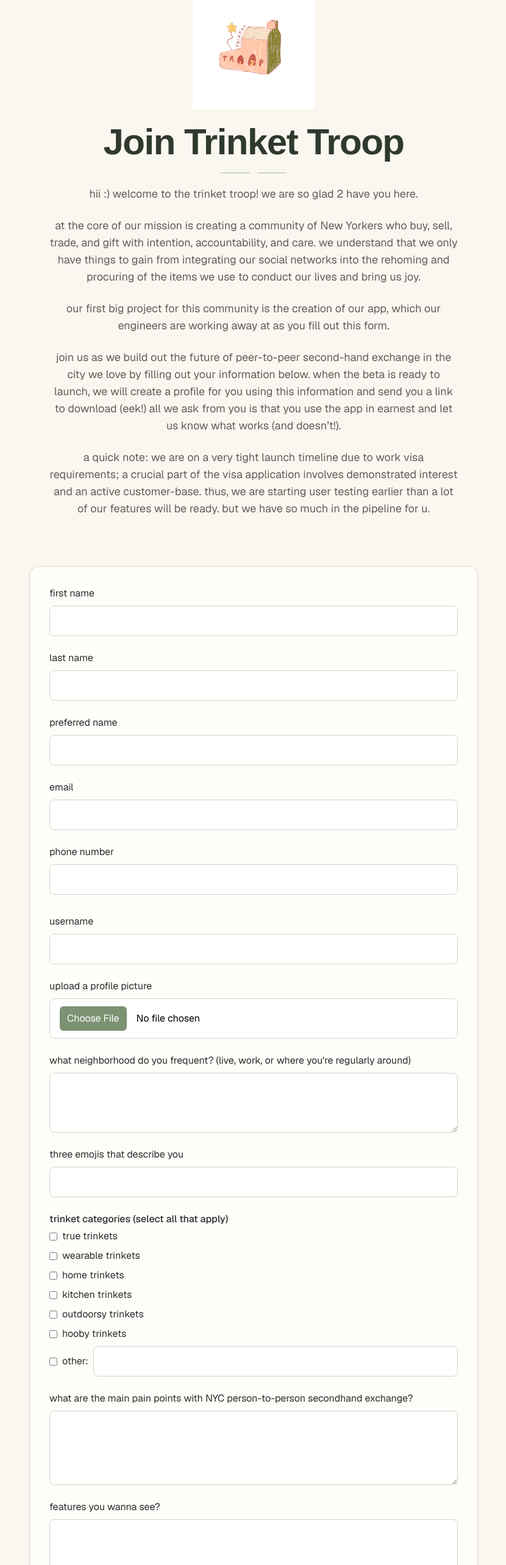
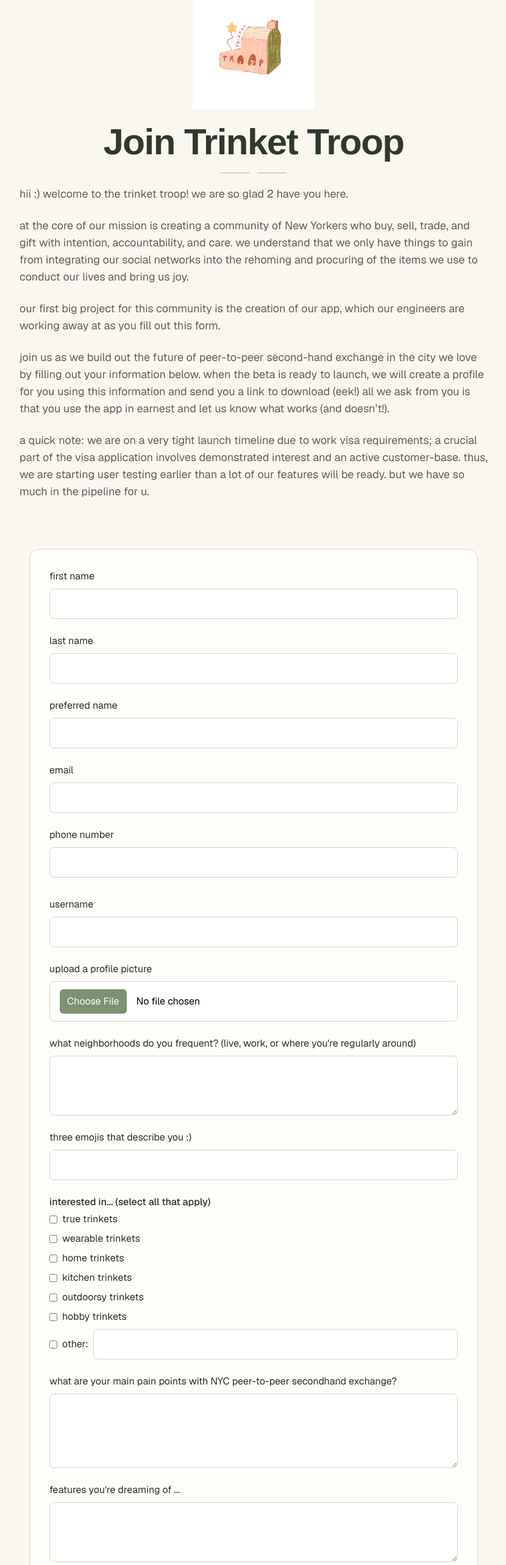
Before and after one commit to Trinket-Troop-LLC/beta, a Next.js app: page /apply in a window 1280 px wide. Shown: the part 234-2800 px from the top of the page at 61% size, without its empty margins (224-1054 px from the left). Built offline with nearby package versions, Linux system fonts and the light colour scheme; a web font is replaced by a local one.

Commit message:
Update apply form copy: left-align intro, fix typos, reword questions

```diff
--- a/app/apply/page.tsx
+++ b/app/apply/page.tsx
@@ -78,18 +78,18 @@ export default function ApplicationForm() {
                     </label>
 
                     <label className={labelClass}>
-                        <span>what neighborhood do you frequent? (live, work, or where you're regularly around)</span>
+                        <span>what neighborhoods do you frequent? (live, work, or where you're regularly around)</span>
                         <textarea name="neighborhood" required rows={3} className={inputClass} />
                     </label>
 
                     <label className={labelClass}>
-                        <span>three emojis that describe you</span>
+                        <span>three emojis that describe you :)</span>
                         <input type="text" name="emojis" required className={inputClass} />
                     </label>
 
 
                     <fieldset className="flex flex-col gap-2 text-[#2c2c2c]">
-                        <legend className="mb-1 font-medium">trinket categories (select all that apply)</legend>
+                        <legend className="mb-1 font-medium">interested in... (select all that apply)</legend>
                         <label className={checkboxLabelClass}>
                             <input type="checkbox" name="categories" value="wearable" />
                             true trinkets
@@ -112,7 +112,7 @@ export default function ApplicationForm() {
                         </label>
                         <label className={checkboxLabelClass}>
                             <input type="checkbox" name="categories" value="hobby" />
-                            hooby trinkets
+                            hobby trinkets
                         </label>
                         <label className={checkboxLabelClass}>
                             <input type="checkbox" name="categories" value="other" />
@@ -122,22 +122,22 @@ export default function ApplicationForm() {
                     </fieldset>
 
                     <label className={labelClass}>
-                        <span>what are the main pain points with NYC person-to-person secondhand exchange?</span>
+                        <span>what are your main pain points with NYC peer-to-peer secondhand exchange?</span>
                         <textarea name="pain_points" required rows={4} className={inputClass} />
                     </label>
 
                     <label className={labelClass}>
-                        <span>features you wanna see?</span>
+                        <span>features you're dreaming of ...</span>
                         <textarea name="future_features" required rows={3} className={inputClass} />
                     </label>
 
                     <label className={labelClass}>
-                        <span>anyone you think might benefit from this platform? (if yes, enter their email)</span>
+                        <span>if you know anyone who would love this platform, enter their email(s) here so we can reach out!</span>
                         <input type="email" name="referral_email" className={inputClass} />
                     </label>
 
                     <label className={labelClass}>
-                        <span>anything else you wanna say?</span>
+                        <span>comments, questions, compliments, or concerns ;)</span>
                         <textarea name="misc_thoughts" rows={3} className={inputClass} />
                     </label>
 
--- a/components/landing/apply-hero.tsx
+++ b/components/landing/apply-hero.tsx
@@ -32,23 +32,23 @@ export function ApplyHero() {
                     <div className="h-px w-12 bg-[#aab7a0]" />
                 </div>
 
-                <p className="mx-auto max-w-2xl text-base leading-7 text-[#625f58] sm:text-lg">
+                <p className="text-left text-base leading-7 text-[#625f58] sm:text-lg">
                     hii :) welcome to the trinket troop! we are so glad 2 have you here.
                 </p>
                 <br></br>
-                <p className="mx-auto max-w-2xl text-base leading-7 text-[#625f58] sm:text-lg">
+                <p className="text-left text-base leading-7 text-[#625f58] sm:text-lg">
                     at the core of our mission is creating a community of New Yorkers who buy, sell, trade, and gift with intention, accountability, and care. we understand that we only have things to gain from integrating our social networks into the rehoming and procuring of the items we use to conduct our lives and bring us joy.
                 </p>
                 <br></br>
-                <p className="mx-auto max-w-2xl text-base leading-7 text-[#625f58] sm:text-lg">
+                <p className="text-left text-base leading-7 text-[#625f58] sm:text-lg">
                     our first big project for this community is the creation of our app, which our engineers are working away at as you fill out this form.
                 </p>
                 <br></br>
-                <p className="mx-auto max-w-2xl text-base leading-7 text-[#625f58] sm:text-lg">
+                <p className="text-left text-base leading-7 text-[#625f58] sm:text-lg">
                     join us as we build out the future of peer-to-peer second-hand exchange in the city we love by filling out your information below. when the beta is ready to launch, we will create a profile for you using this information and send you a link to download (eek!) all we ask from you is that you use the app in earnest and let us know what works (and doesn’t!).
                 </p>
                 <br></br>
-                <p className="mx-auto max-w-2xl text-base leading-7 text-[#625f58] sm:text-lg">
+                <p className="text-left text-base leading-7 text-[#625f58] sm:text-lg">
                     a quick note: we are on a very tight launch timeline due to work visa requirements; a crucial part of the visa application involves demonstrated interest and an active customer-base. thus, we are starting user testing earlier than a lot of our features will be ready. but we have so much in the pipeline for u.
                 </p>
             </div>
```
